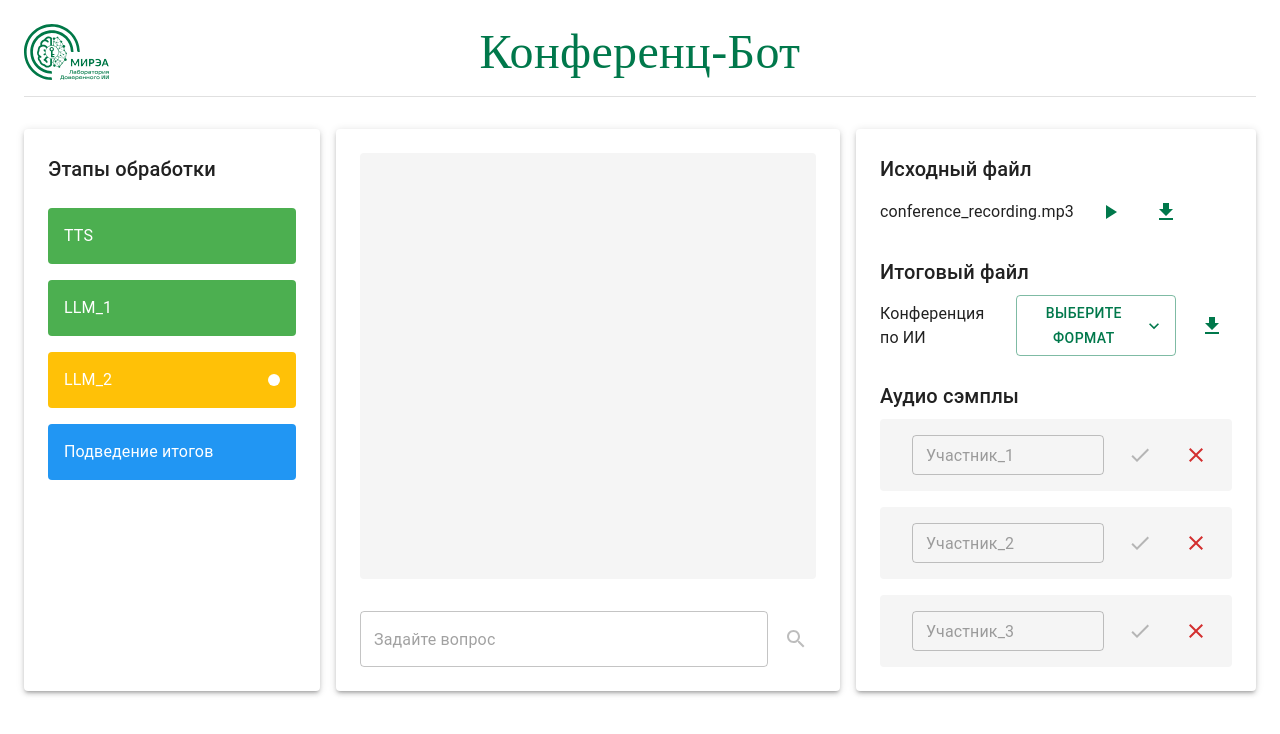
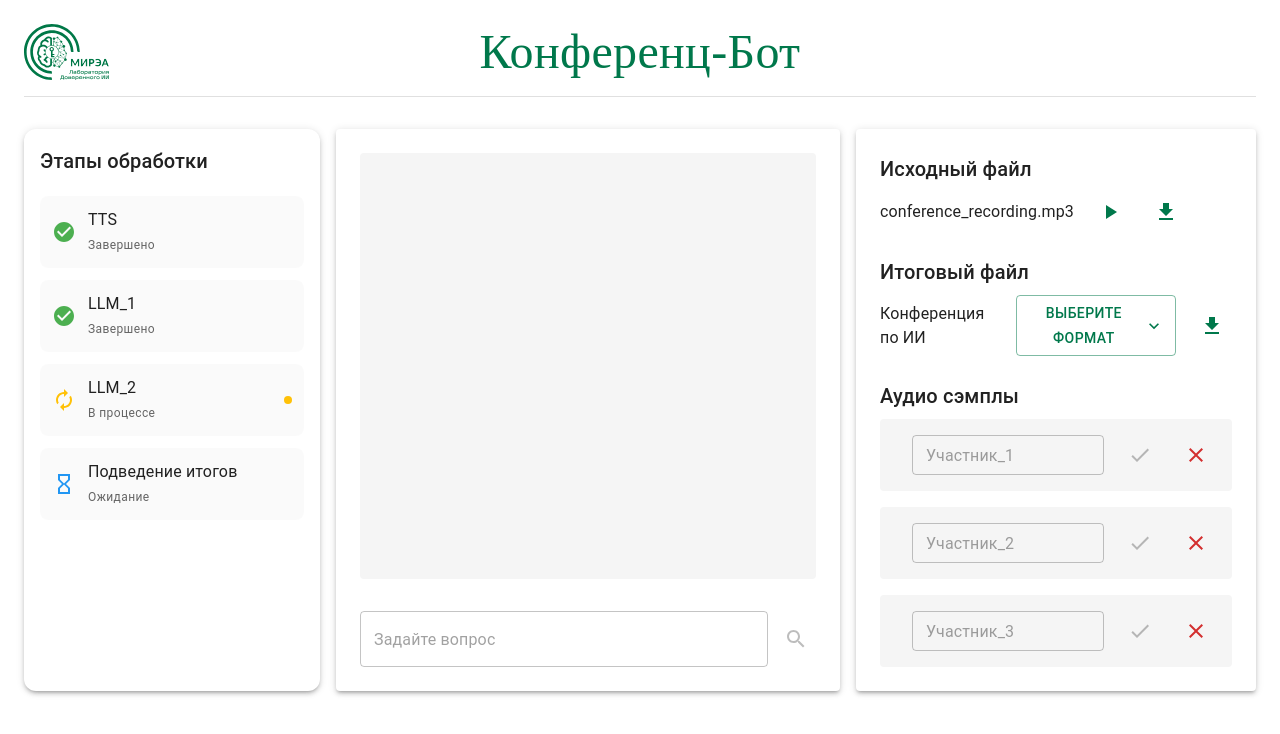
Before and after one commit to ch1ll1xxc/confbot-frontend, a React (Vite) app: page /processing in a window 1280 px wide. Shown: the top 734 px of the page. Built offline with nearby package versions, Linux system fonts and the light colour scheme.

Commit message:
logo - home, new steps icons

```diff
--- a/src/components/ProcessingSteps.tsx
+++ b/src/components/ProcessingSteps.tsx
@@ -1,6 +1,12 @@
 import React, { useEffect, useState } from 'react';
 import { Box, Typography, Paper } from '@mui/material';
 import { motion } from 'framer-motion';
+import {
+  CheckCircle as CompletedIcon,
+  Error as ErrorIcon,
+  HourglassEmpty as WaitingIcon,
+  Autorenew as ProcessingIcon
+} from '@mui/icons-material';
 
 type StepStatus = 'waiting' | 'error' | 'processing' | 'completed';
 
@@ -12,6 +18,13 @@ interface ProcessingStep {
 interface ProcessingStepsProps {
   initialStatus?: 'processed' | 'processing' | 'queued';
 }
+
+const statusIcons = {
+  waiting: WaitingIcon,
+  error: ErrorIcon,
+  processing: ProcessingIcon,
+  completed: CompletedIcon
+};
 
 const statusColors = {
   waiting: '#2196F3',
@@ -32,7 +45,6 @@ const ProcessingSteps: React.FC<ProcessingStepsProps> = ({ initialStatus = 'queu
     if (initialStatus === 'processed') {
       setSteps(steps.map(step => ({ ...step, status: 'completed' })));
     } else if (initialStatus === 'queued') {
-      // Анимация последовательного выполнения шагов
       const delays = [2000, 4000, 6000, 7000];
       steps.forEach((_, index) => {
         setTimeout(() => {
@@ -47,7 +59,6 @@ const ProcessingSteps: React.FC<ProcessingStepsProps> = ({ initialStatus = 'queu
         }, delays[index]);
       });
     } else if (initialStatus === 'processing') {
-      // Находим первый шаг со статусом 'waiting' и делаем его 'processing'
       const firstWaitingIndex = steps.findIndex(step => step.status === 'waiting');
       if (firstWaitingIndex !== -1) {
         setSteps(prev => prev.map((step, i) =>
@@ -61,31 +72,42 @@ const ProcessingSteps: React.FC<ProcessingStepsProps> = ({ initialStatus = 'queu
     <Paper
       elevation={3}
       sx={{
-        p: 3,
+        p: 2,
         height: '100%',
         display: 'flex',
         flexDirection: 'column',
-        gap: 2
+        gap: 1.5,
+        borderRadius: 3
       }}
     >
       <Typography variant="h6" gutterBottom>
         Этапы обработки
       </Typography>
-      {steps.map((step, index) => (
+      {steps.map((step, index) => {
+        const StatusIcon = statusIcons[step.status];
+        return (
           <Box
             key={step.name}
             sx={{
               display: 'flex',
               alignItems: 'center',
-            gap: 2,
-            p: 2,
-            borderRadius: 1,
-            backgroundColor: statusColors[step.status],
-            color: 'white',
+              gap: 1.5,
+              p: 1.5,
+              borderRadius: 2,
+              backgroundColor: 'rgba(0, 0, 0, 0.02)',
               position: 'relative'
             }}
           >
-          <Typography>{step.name}</Typography>
+            <StatusIcon sx={{ color: statusColors[step.status] }} />
+            <Box sx={{ flex: 1 }}>
+              <Typography variant="body1">{step.name}</Typography>
+              <Typography variant="caption" sx={{ color: 'text.secondary' }}>
+                {step.status === 'waiting' && 'Ожидание'}
+                {step.status === 'processing' && 'В процессе'}
+                {step.status === 'completed' && 'Завершено'}
+                {step.status === 'error' && 'Ошибка'}
+              </Typography>
+            </Box>
             {step.status === 'processing' && (
               <motion.div
                 animate={{
@@ -98,17 +120,18 @@ const ProcessingSteps: React.FC<ProcessingStepsProps> = ({ initialStatus = 'queu
                   ease: "easeInOut"
                 }}
                 style={{
-                width: 12,
-                height: 12,
+                  width: 8,
+                  height: 8,
                   borderRadius: '50%',
-                backgroundColor: 'white',
+                  backgroundColor: statusColors[step.status],
                   position: 'absolute',
-                right: 16
+                  right: 12
                 }}
               />
             )}
           </Box>
-      ))}
+        );
+      })}
     </Paper>
   );
 };
```
Also changed, not shown: src/pages/MainPage.tsx (+0 -9 lines). Lines whose indentation alone changed are shown as unchanged.
